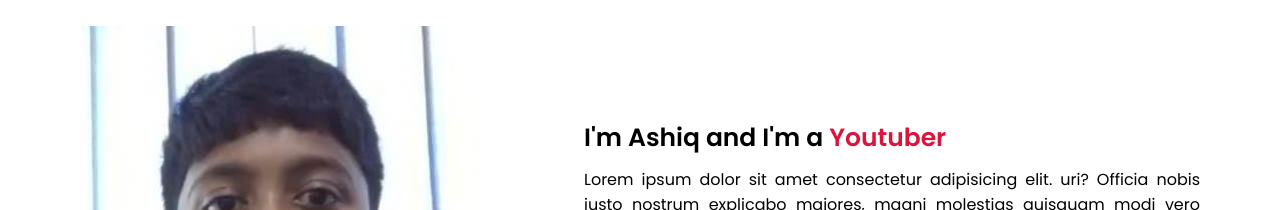
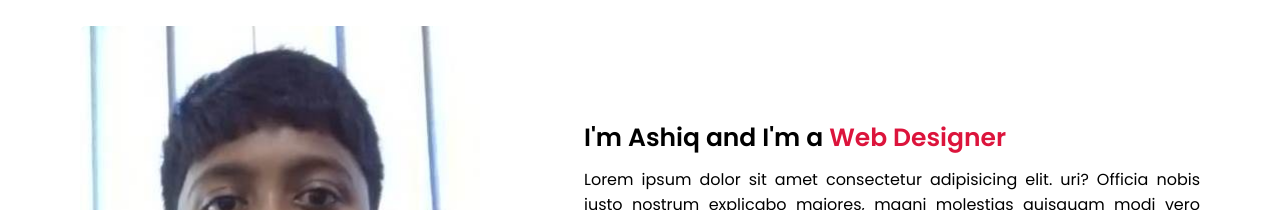
Before and after one commit to SNiPERCustoms/SNiPER-Customs, a plain HTML site: page index.html in a window 1280 px wide. Shown: the part 1000-1210 px from the top of the page. Drawn offline with nearby package versions, Linux system fonts and the light colour scheme.

Commit message:
Update index.html

```diff
--- a/index.html
+++ b/index.html
@@ -54,7 +54,7 @@
                     <img src="ASHIQ PHOTO.jpg" alt="">
                 </div>
                 <div class="column right">
-                    <div class="text">I'm Ashiq and I'm a <span>Youtuber</span></div>
+                    <div class="text">I'm Ashiq and I'm a <span>Web Designer</span></div>
                     <p>Lorem ipsum dolor sit amet consectetur adipisicing elit. uri? Officia  nobis iusto nostrum explicabo maiores, magni molestias quisquam modi vero dicta exercitationem minus quam, amet veritatis di nostrum totam adipisci quas suscipit ad assumenda eos.</p>
                     <a href="#">Download CV</a>
                 </div>
```
